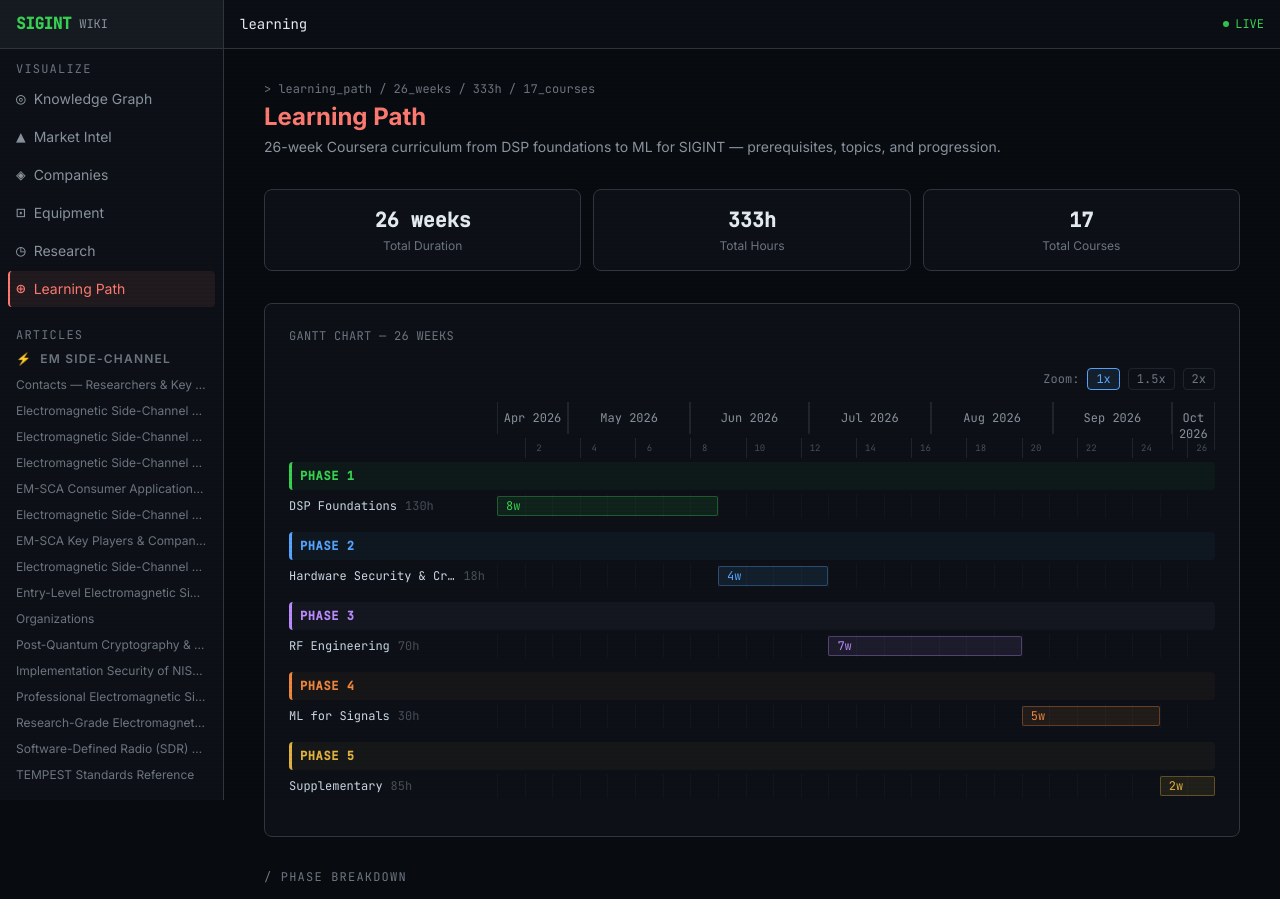
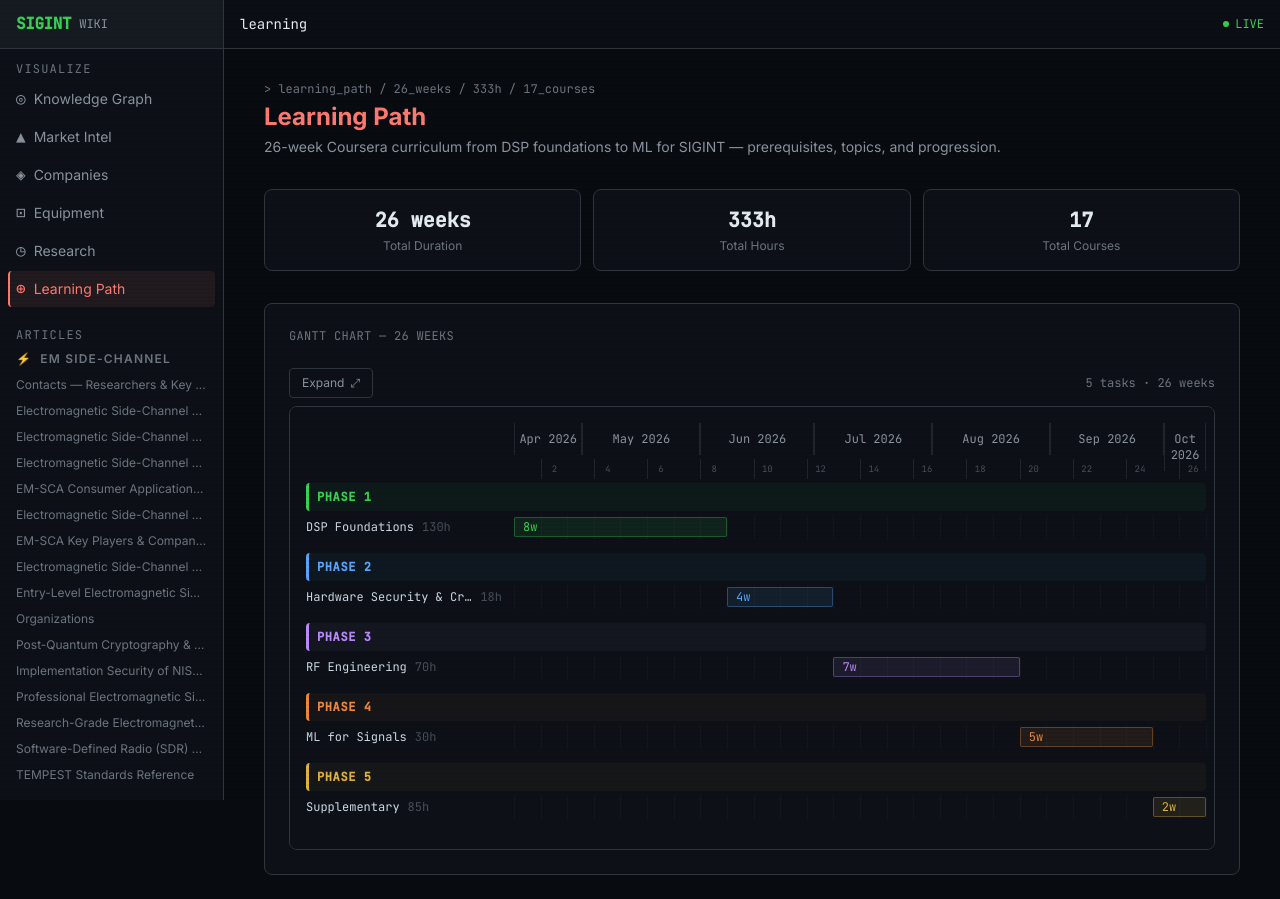
Before and after one commit to malindralk/sigint, a Next.js app: page /learning in a window 1280 px wide. Shown: the top 899 px of the page. Built offline with nearby package versions, Linux system fonts and the light colour scheme.

Commit message:
fix: learning page uses Expand button + full-screen dialog
- Replaces zoom toggle buttons with Expand button pattern
- Matches mermaid gantt block UX: inline preview + full-screen dialog
- Cursor tracking, vertical line, tooltip all preserved

```diff
--- a/app/components/GanttChart.tsx
+++ b/app/components/GanttChart.tsx
@@ -56,11 +56,11 @@ export default function GanttChart({
   projectStart?: Date;
 }) {
   const [cursorPct, setCursorPct] = useState<number | null>(null);
-  const trackRef = useRef<HTMLDivElement>(null);
+  const chartRef = useRef<HTMLDivElement>(null);
 
   const handleMouseMove = useCallback((e: React.MouseEvent) => {
-    if (!trackRef.current) return;
-    const rect = trackRef.current.getBoundingClientRect();
+    if (!chartRef.current) return;
+    const rect = chartRef.current.getBoundingClientRect();
     const x = e.clientX - rect.left;
     const pct = Math.max(0, Math.min(100, (x / rect.width) * 100));
     setCursorPct(pct);
@@ -84,6 +84,48 @@ export default function GanttChart({
 
   return (
     <div style={{ minWidth: '900px' }}>
+      {/* Unified chart area — single mouse tracking ref */}
+      <div
+        className="relative select-none"
+        ref={chartRef}
+        onMouseMove={handleMouseMove}
+        onMouseLeave={handleMouseLeave}
+      >
+        {/* Cursor overlay — full height vertical line */}
+        {cursorPct !== null && (
+          <div
+            className="absolute top-0 bottom-0 pointer-events-none z-30"
+            style={{
+              left: `${cursorPct}%`,
+              width: '1px',
+              background: 'rgba(88, 166, 255, 0.4)',
+            }}
+          />
+        )}
+
+        {/* Cursor tooltip */}
+        {cursorInfo && cursorPct !== null && (
+          <div
+            className="absolute pointer-events-none z-40"
+            style={{
+              left: `${cursorPct}%`,
+              transform: 'translateX(-50%)',
+              top: 2,
+            }}
+          >
+            <div
+              className="text-xs font-mono px-2 py-0.5 rounded whitespace-nowrap"
+              style={{
+                background: '#161b22',
+                border: '1px solid #30363d',
+                color: '#58a6ff',
+              }}
+            >
+              W{cursorInfo.weekNum} · {cursorInfo.dateStr}
+            </div>
+          </div>
+        )}
+
         {/* Month/Year axis */}
         <div className="flex items-center gap-0 mb-1">
           <div className="shrink-0" style={{ width: LABEL_WIDTH }} />
@@ -130,36 +172,8 @@ export default function GanttChart({
           </div>
         </div>
 
-      {/* Chart rows — single mouse tracking layer */}
-      <div
-        className="relative"
-        ref={trackRef}
-        onMouseMove={handleMouseMove}
-        onMouseLeave={handleMouseLeave}
-      >
-        {/* Cursor tooltip */}
-        {cursorInfo && cursorPct !== null && (
-          <div
-            className="absolute pointer-events-none z-30"
-            style={{
-              left: `${cursorPct}%`,
-              transform: 'translateX(-50%)',
-              top: -4,
-            }}
-          >
-            <div
-              className="text-xs font-mono px-2 py-0.5 rounded whitespace-nowrap"
-              style={{
-                background: '#161b22',
-                border: '1px solid #30363d',
-                color: '#58a6ff',
-              }}
-            >
-              W{cursorInfo.weekNum} · {cursorInfo.dateStr}
-            </div>
-          </div>
-        )}
-
+        {/* Chart rows */}
+        <div className="relative">
           {grouped.map((group) => (
             <div key={group.section} className="mb-3">
               {/* Section header */}
@@ -189,16 +203,8 @@ export default function GanttChart({
                       )}
                     </div>
 
-                  {/* Bar row */}
+                    {/* Bar */}
                     <div className="flex-1 relative h-6">
-                    {/* Cursor line */}
-                    {cursorPct !== null && (
-                      <div
-                        className="absolute top-0 bottom-0 pointer-events-none z-10"
-                        style={{ left: `${cursorPct}%`, width: '1px', background: 'rgba(88, 166, 255, 0.35)' }}
-                      />
-                    )}
-
                       {/* Grid lines */}
                       {Array.from({ length: totalWeeks + 1 }, (_, i) => (
                         <div
@@ -208,7 +214,6 @@ export default function GanttChart({
                         />
                       ))}
 
-                    {/* Bar */}
                       <div
                         className="absolute top-0.5 bottom-0.5 rounded-sm flex items-center px-2 text-xs font-mono whitespace-nowrap overflow-hidden cursor-default"
                         style={{
@@ -230,5 +235,6 @@ export default function GanttChart({
           ))}
         </div>
       </div>
+    </div>
   );
 }
--- a/app/learning/GanttChart.tsx
+++ b/app/learning/GanttChart.tsx
@@ -6,7 +6,7 @@ import GanttChart from '@/app/components/GanttChart';
 import type { GanttItem } from '@/app/components/GanttChart';
 
 export default function LearningGanttChart() {
-  const [zoom, setZoom] = useState(1);
+  const [open, setOpen] = useState(false);
 
   const items: GanttItem[] = [];
   for (const phase of LEARNING_PHASES) {
@@ -22,30 +22,55 @@ export default function LearningGanttChart() {
     });
   }
 
+  const chart = <GanttChart items={items} totalWeeks={26} projectStart={new Date('2026-04-13')} />;
+
   return (
     <div>
-      {/* Zoom controls */}
-      <div className="hidden md:flex items-center justify-end mb-3 gap-2">
-        <span className="text-xs text-text-muted font-mono">Zoom:</span>
-        {[1, 1.5, 2].map((z) => (
+      {/* Inline preview */}
+      <div className="my-0">
+        <div className="flex items-center justify-between mb-2">
           <button
-            key={z}
-            onClick={() => setZoom(z)}
-            className={`text-xs px-2 py-0.5 rounded border font-mono transition-colors ${
-              zoom === z ? 'border-accent-cyan text-accent-cyan bg-accent-cyan/10' : 'border-border-muted text-text-muted hover:text-text-secondary'
-            }`}
+            onClick={() => setOpen(true)}
+            className="text-xs px-3 py-1.5 rounded border cursor-pointer transition-colors"
+            style={{ borderColor: '#30363d', color: '#8b949e', background: 'transparent' }}
           >
-            {z}x
+            <span style={{ marginRight: 6 }}>Expand</span>
+            &#x2922;
           </button>
-        ))}
+          <div className="text-xs font-mono" style={{ color: '#6e7681' }}>
+            {items.length} tasks · 26 weeks
+          </div>
+        </div>
+        <div className="overflow-x-auto rounded-lg border p-4" style={{ borderColor: '#30363d', background: '#0d1117' }}>
+          {chart}
+        </div>
       </div>
 
-      <div
-        className="overflow-x-auto"
-        style={{ transform: `scale(${zoom})`, transformOrigin: 'top left', minWidth: `${100 * zoom}%` }}
-      >
-        <GanttChart items={items} totalWeeks={26} projectStart={new Date('2026-04-13')} />
-      </div>
+      {/* Full-screen expanded */}
+      {open && (
+        <div className="fixed inset-0" style={{ zIndex: 99999, background: '#080b10' }}>
+          <div className="flex items-center justify-between px-6 py-3 border-b" style={{ borderColor: '#30363d', background: '#080b10', position: 'sticky', top: 0, zIndex: 10 }}>
+            <div>
+              <span className="text-sm font-mono" style={{ color: '#e6edf3' }}>Learning Path — Gantt Chart</span>
+              <span className="text-xs font-mono ml-3" style={{ color: '#6e7681' }}>26 weeks · {items.length} phases</span>
+            </div>
+            <button
+              onClick={() => setOpen(false)}
+              className="h-8 w-8 flex items-center justify-center rounded cursor-pointer transition-colors"
+              style={{ color: '#8b949e' }}
+              onMouseEnter={(e) => (e.currentTarget.style.background = '#161b22')}
+              onMouseLeave={(e) => (e.currentTarget.style.background = 'transparent')}
+            >
+              &#x2715;
+            </button>
+          </div>
+          <div className="overflow-auto" style={{ height: 'calc(100vh - 52px)' }} onClick={() => setOpen(false)}>
+            <div className="p-6" onClick={(e) => e.stopPropagation()}>
+              {chart}
+            </div>
+          </div>
+        </div>
+      )}
     </div>
   );
 }
```
Lines whose indentation alone changed are shown as unchanged.
